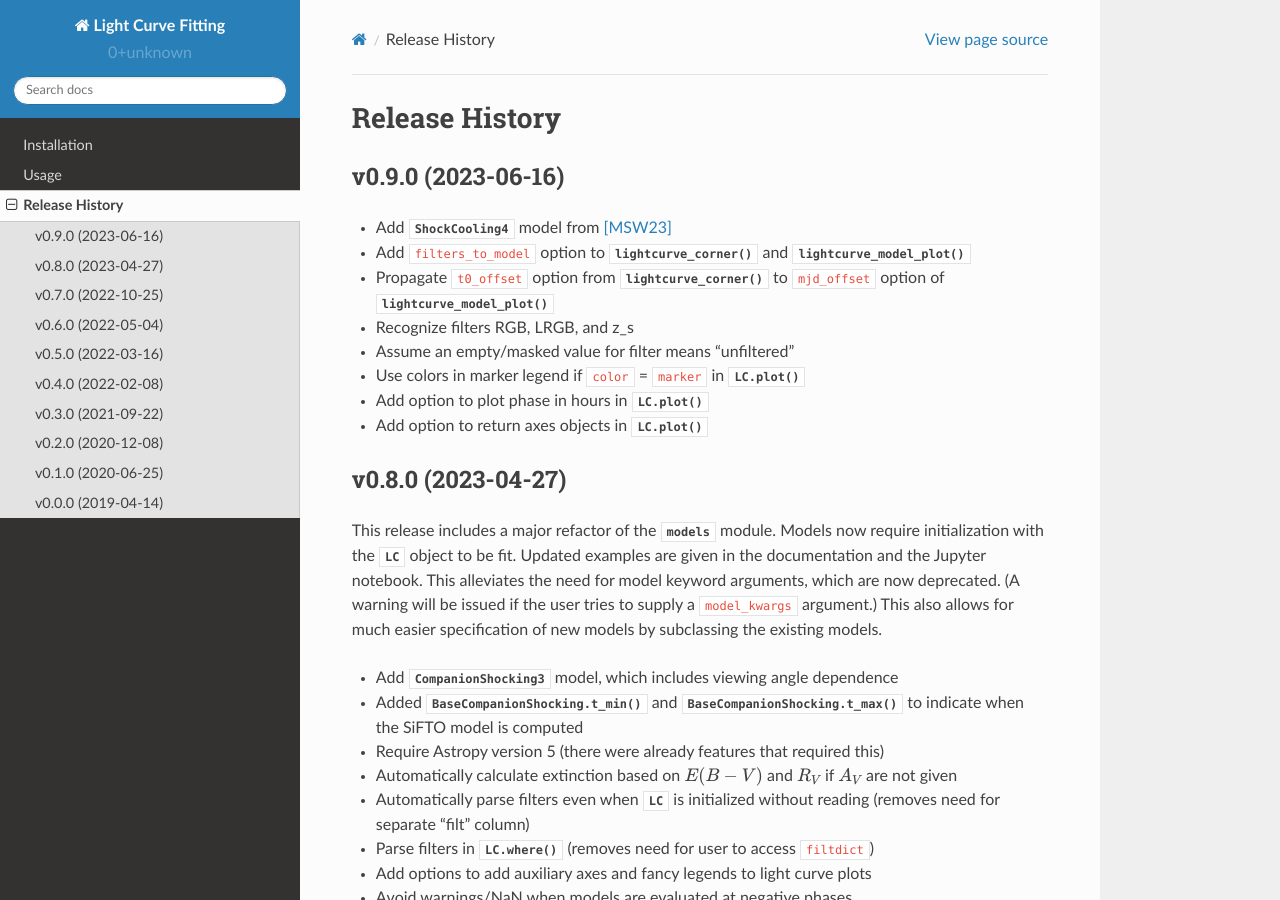
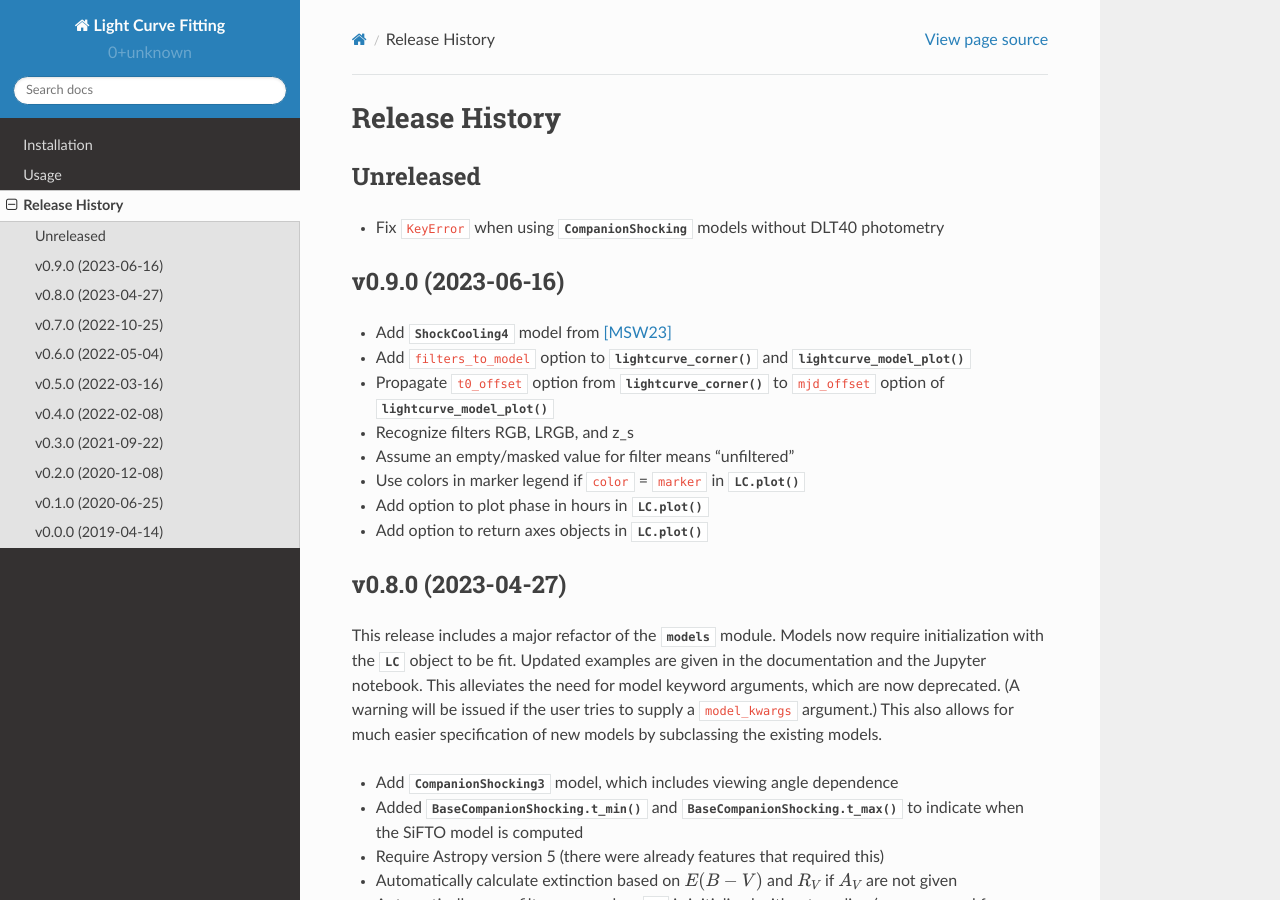
Before and after one commit to griffin-h/lightcurve_fitting, a Sphinx documentation site: the page built from docs/source/release-history.rst, in a window 1280 px wide and 900 px high. Built offline with Sphinx 7.4.7 and the Read the Docs theme 2.0.0, drawn with Linux system fonts in a browser that asks for light colours; pages that are not in the unit, such as notebooks, are missing from menus.

Commit message:
update release history

```diff
--- a/docs/source/release-history.rst
+++ b/docs/source/release-history.rst
@@ -1,6 +1,10 @@
 ===============
 Release History
 ===============
+
+Unreleased
+----------
+* Fix ``KeyError`` when using :class:`.CompanionShocking` models without DLT40 photometry
 
 v0.9.0 (2023-06-16)
 -------------------
```
